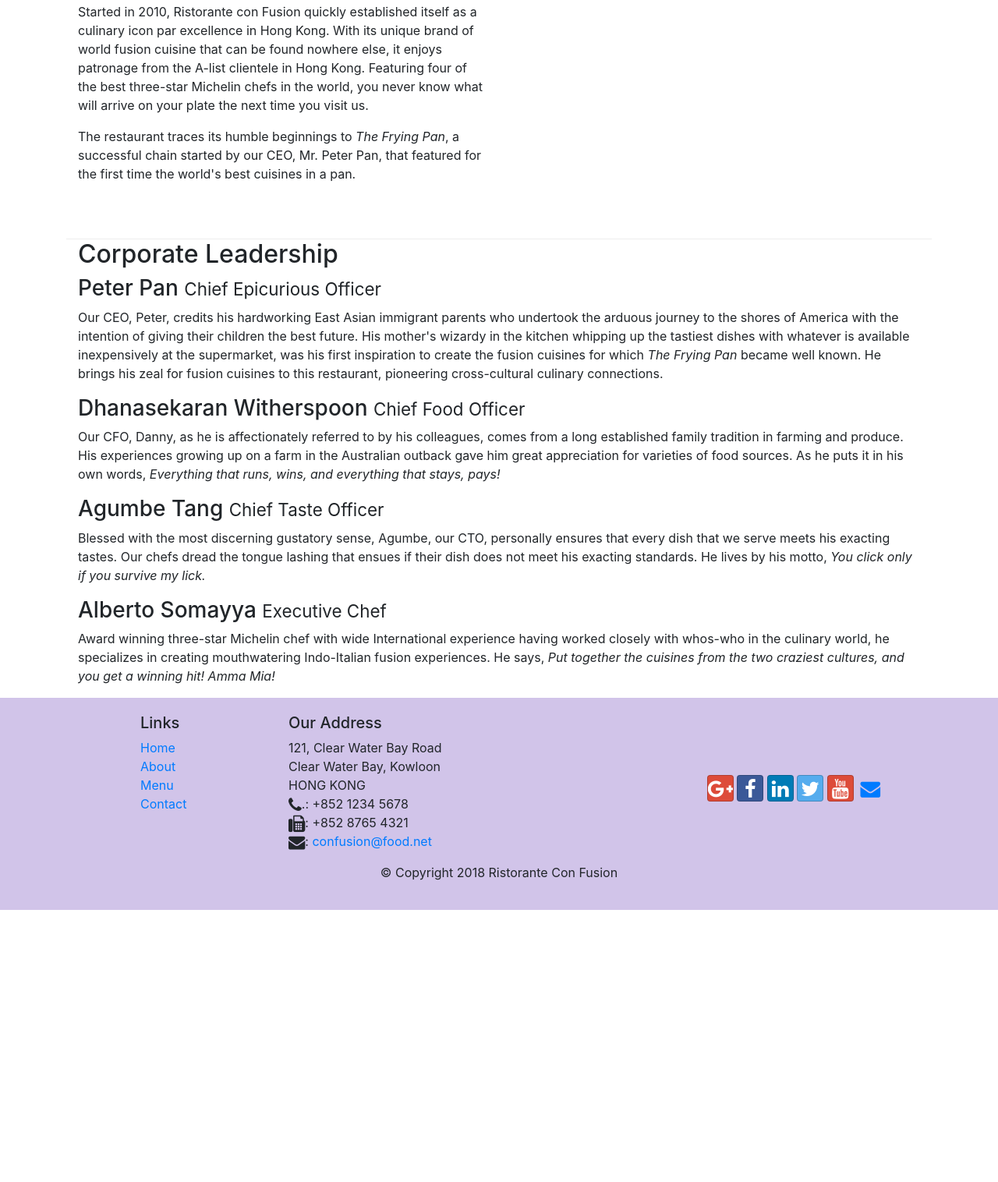
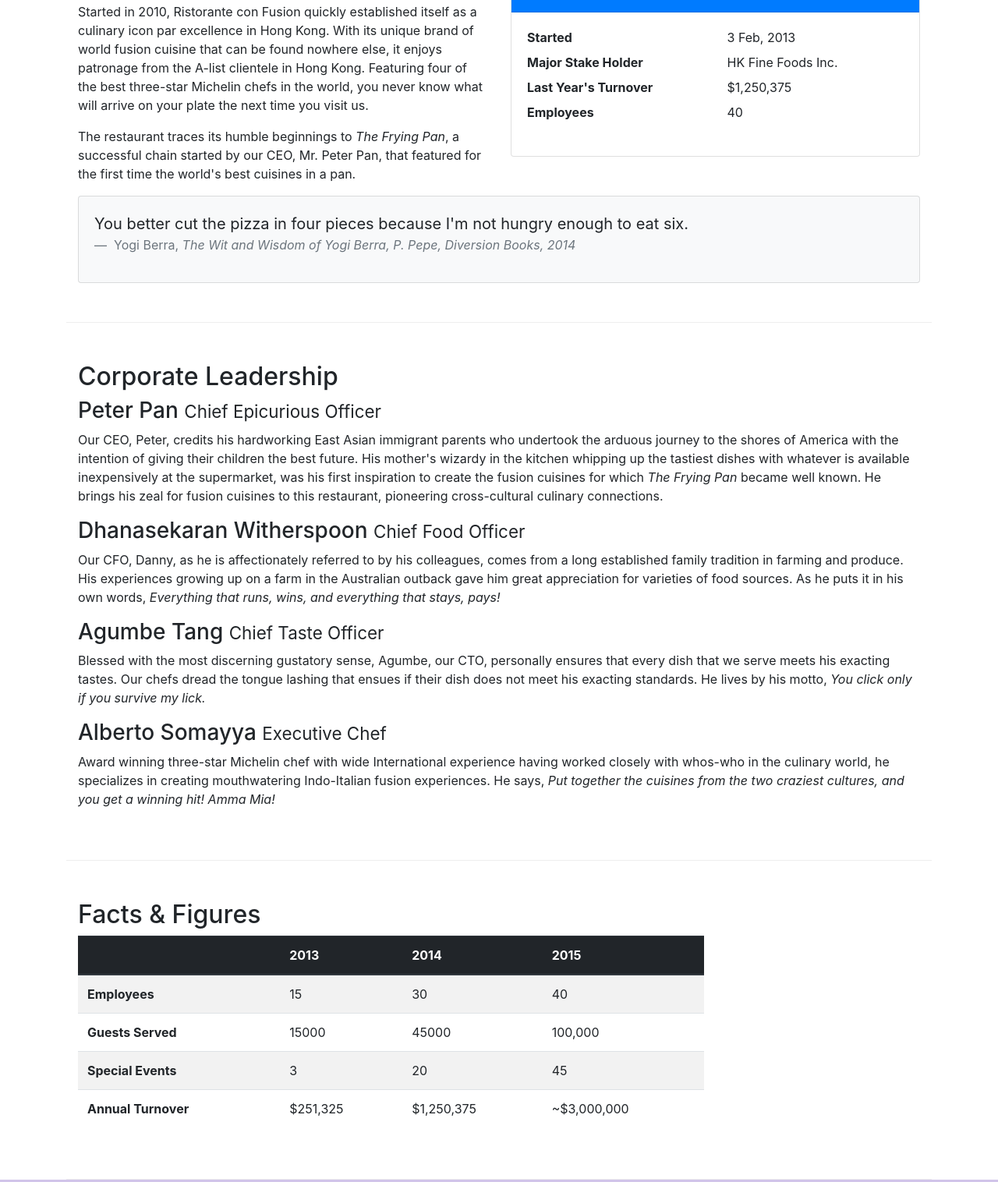
Before and after one commit to Goosho/Resturant-Website, a website: page aboutus.html in a window 1280 px wide. Shown: the part 558-2074 px from the top of the page at 78% size. Before the commit the page ends 1725 px from the top, so only its background shows below. Drawn offline with nearby package versions, Linux system fonts and the light colour scheme.

Commit message:
Displaying Content: Tables and Cards

```diff
--- a/aboutus.html
+++ b/aboutus.html
@@ -60,19 +60,48 @@
             </div>
         </div>
 
-        <div class="row-content">
-            <div class="col-xs-12 col-sm-6">
+        <div class="row row-content">
+            <div class="col-sm-6">
                 <h2>Our History</h2>
                 <p>Started in 2010, Ristorante con Fusion quickly established itself as a culinary icon par excellence in Hong Kong. With its unique brand of world fusion cuisine that can be found nowhere else, it enjoys patronage from the A-list clientele in Hong Kong.  Featuring four of the best three-star Michelin chefs in the world, you never know what will arrive on your plate the next time you visit us.</p>
                 <p>The restaurant traces its humble beginnings to <em>The Frying Pan</em>, a successful chain started by our CEO, Mr. Peter Pan, that featured for the first time the world's best cuisines in a pan.</p>
             </div>
 
-            <div class="row">
+            <div class="col-sm">
+                <div class="card">
+                    <h3 class="card-header bg-primary text-white">Facts At a Glance</h3>
+                    <div class="card-body">
+                        <dl class="row">
+                            <dt class="col-6"> Started</dt>
+                            <dd class="col-6"> 3 Feb, 2013</dd>
+                            <dt class="col-6">Major Stake Holder</dt>
+                            <dd class="col-6">HK Fine Foods Inc.</dd>
+                            <dt class="col-6">Last Year's Turnover</dt>
+                            <dd class="col-6">$1,250,375</dd>
+                            <dt class="col-6">Employees</dt>
+                            <dd class="col-6">40</dd>
+                        </dl>
+                    </div>
+                </div>
+            </div>
+            <div class="col-12">
+                <div class="card card-body bg-light">
+                    <blockquote class="blockquote">
+                        <p class="mb-0">You better cut the pizza in four pieces because
+                            I'm not hungry enough to eat six.</p>
+                        <footer class="blockquote-footer"> Yogi Berra,
+                            <cite title="Source Title">The Wit and Wisdom of Yogi Berra,
+                            P. Pepe, Diversion Books, 2014</cite>
+                        </footer>
+
+
+                    </blockquote>
+                </div>
             </div>
         </div>
 
 
-        <div class="row row-header">
+        <div class="row row-content">
             <div class="col-12 ">
                 <h2>Corporate Leadership</h2>
                 <h3>Peter Pan <small>Chief Epicurious Officer</small></h3>
@@ -86,6 +115,56 @@
             </div>
        </div>
 
+       <div class="row row-content">
+            <div class="col-12 col-sm-9">
+                <h2> Facts &amp; Figures</h2>
+                <div class="table-responsive">
+                    <table class="table table-striped">
+                        <thead class="thead-dark">
+                            <tr>
+                                <th>&nbsp;</th>
+                                <th>2013</th>
+                                <th>2014</th>
+                                <th>2015</th>
+                            </tr>
+                        </thead>
+                        <tbody>
+                            <tr>
+                                <th>Employees</th>
+                                <td>15</td>
+                                <td>30</td>
+                                <td>40</td>
+                            </tr>
+                            <tr>
+                                <th>Guests Served</th>
+                                <td>15000</td>
+                                <td>45000</td>
+                                <td>100,000</td>
+                            </tr>
+                            <tr>
+                                <th>Special Events</th>
+                                <td>3</td>
+                                <td>20</td>
+                                <td>45</td>
+                            </tr>
+                            <tr>
+                                <th>Annual Turnover</th>
+                                <td>$251,325</td>
+                                <td>$1,250,375</td>
+                                <td>~$3,000,000</td>
+                            </tr>
+                        </tbody>
+                    </table>
+                </div>
+
+
+            </div>
+
+            <div class="col-12 col-sm-3"></div>
+
+
+
+       </div>
     </div>
 
     <footer class="footer">
```
